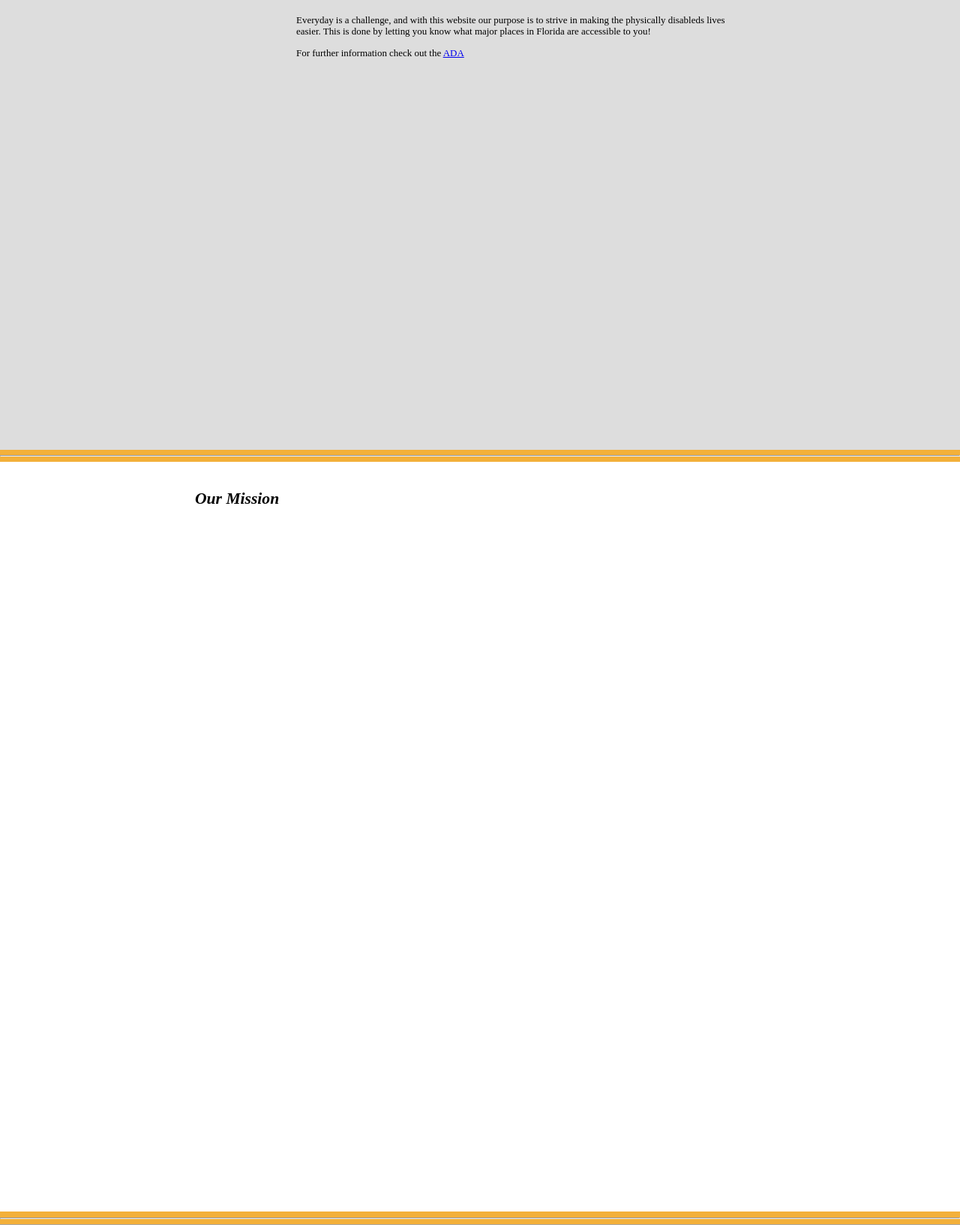
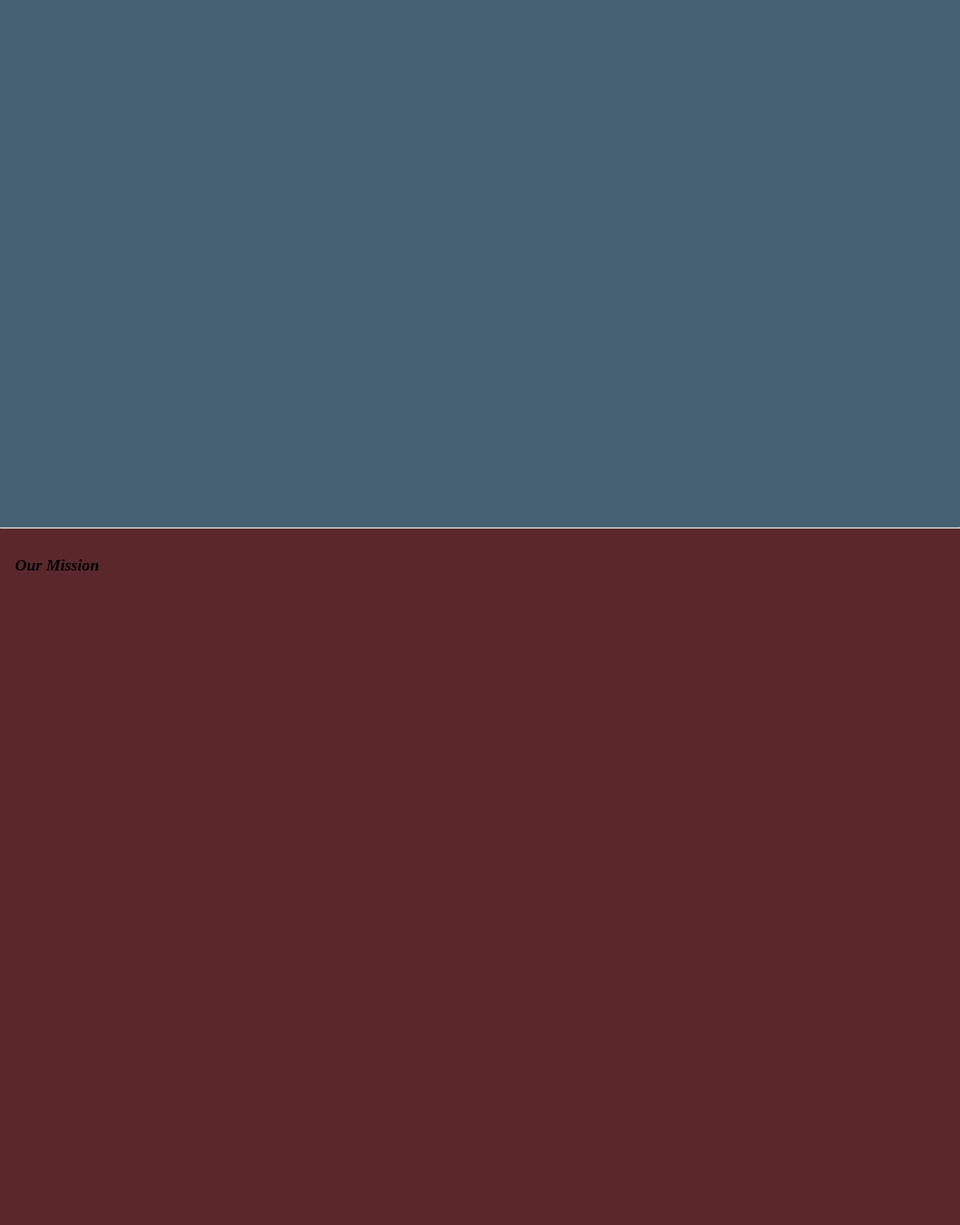
Before and after one commit to Tampa2016/team-9, a PHP site: page / in a window 1280 px wide. Shown: the part 518-2152 px from the top of the page at 75% size. Run offline with PHP 8.4, Linux system fonts and the light colour scheme.

Commit message:
commit infinity

```diff
--- a/dialog.css
+++ b/dialog.css
@@ -5,7 +5,7 @@
 		position: fixed;
 		top: 0px;
 		left: 0px;
-		backgroud: #FFF;
+		background: #FFF;
 		widith: 100%;
 		z-index: 10;
 	}
--- a/index.html
+++ b/index.html
@@ -6,12 +6,17 @@
 <title>WheelShareIt - Overview</title>
 <!-- This original content created by Team 9, C4G2016 -->
 <link href="style.css" rel="stylesheet" type="text/css">
+<link href="dialog.css" rel="stylesheet" type="text/css">
+
 </head>
+<div id="splash">
+    <h1>WheelShareIt</h1>
+
+</div>
 
 <body>
-    <div class="container">
-        <h1>WheelShareIt</h1>
-    </div>
+
+
 <!-- ---------------------- start of the navbar ------------------->
 <div class="box">
     <div id="navbar">
@@ -27,7 +32,7 @@
 <section id="overview">
     <div class="container">
         <h2><em>Overview</em></h2>
-            <img src="images "/> <!-- insert image here-->
+
                 <p>
                     Everyday is a challenge, and with this website our purpose is to strive in making the physically disableds lives easier.  This is done
                     by letting you know what major places in Florida are accessible to you!
@@ -63,7 +68,9 @@
 <!-- JAVASCRIPT CODE -->
 
 <!--jquery required for scrolling effect -->
-<script src="js/jquery.js"></script>
+<script src="jquery.js"></script>
+<script src="dialog.js"></script>
+<script src="trans.js"></script>
 
 <!-- Scrolling navigation script by Geo Miller glmiller@pic.fsu.edu -->
 <script type='text/javascript'>
--- a/style.css
+++ b/style.css
@@ -12,37 +12,49 @@
 }
 
 p {
-    width: 600px;
-    font-size: .9em;
+    padding: 10px;
+    width: 800px;
+    font-size: 1.2em;
     line-height: 1.2em;
+}
+hr {
+    padding: 0;
+    margin: 0;
 }
 
 h1{
-    padding: 20px;
-    width: 960px;
+    color: #000099;
+
 }
 
 h2{
     padding: 20px;
 }
 
-#overview {
-    background-color: #ddd;
-	height: 1000px;
+#splash{
+    height: 200px;
+    background: url(images/tampaskyline.jpg);
+    background-size: cover;
+    color: #E8732B;
 }
-#mission {
-    background-color: #fff;
-	height: 1000px;
+#overview{
+    height: 1000px;
+    background-color: #456071;
 }
-#facts {
-    background-color: #aaa;
-	height: 1000px;
+#mission{
+    height: 1000px;
+    background-color: #5A282B;
+}
+#facts{
+    height: 1000px;
+    background: url(images/BMW-M3-GTS-Wallpaper-2911-.jpg) no-repeat center top fixed;
+    background-size: cover;
 }
 
 /* container styles */
 
 .container {
-  width: 800px; /* static width container always stays at this width no matter what the window size */
+  width: auto; /* static width container always stays at this width no matter what the window size */
   margin: 0 auto;
   overflow: hidden;
 }
@@ -50,7 +62,7 @@
 .box {
     float: left;
     width: 300px;
-    height: 400px;
+    height: 100%;
     margin: 5px;
     padding 10px;
     line-height: 3em;
--- a/trans.js
+++ b/trans.js
@@ -1,4 +1,4 @@
-/// <reference path="angular.min.js" />
+/*/// <reference path="angular.min.js" />
 
 var myApp = angular.module("myModule", []);
 
@@ -49,7 +49,7 @@
 				{
 					name:"A
 
-				}
+				}*/
 
 			/*	 </script>
 
@@ -119,10 +119,9 @@
 
 
 
-<!DOCTYPE html>
-<html>
-<head>
-<meta charset="UTF-8">
+
+
+
 <link rel="stylesheet" href="dialog.css">
 
 
```
Also changed, not shown: Images/tampaskyline.jpg (added).
